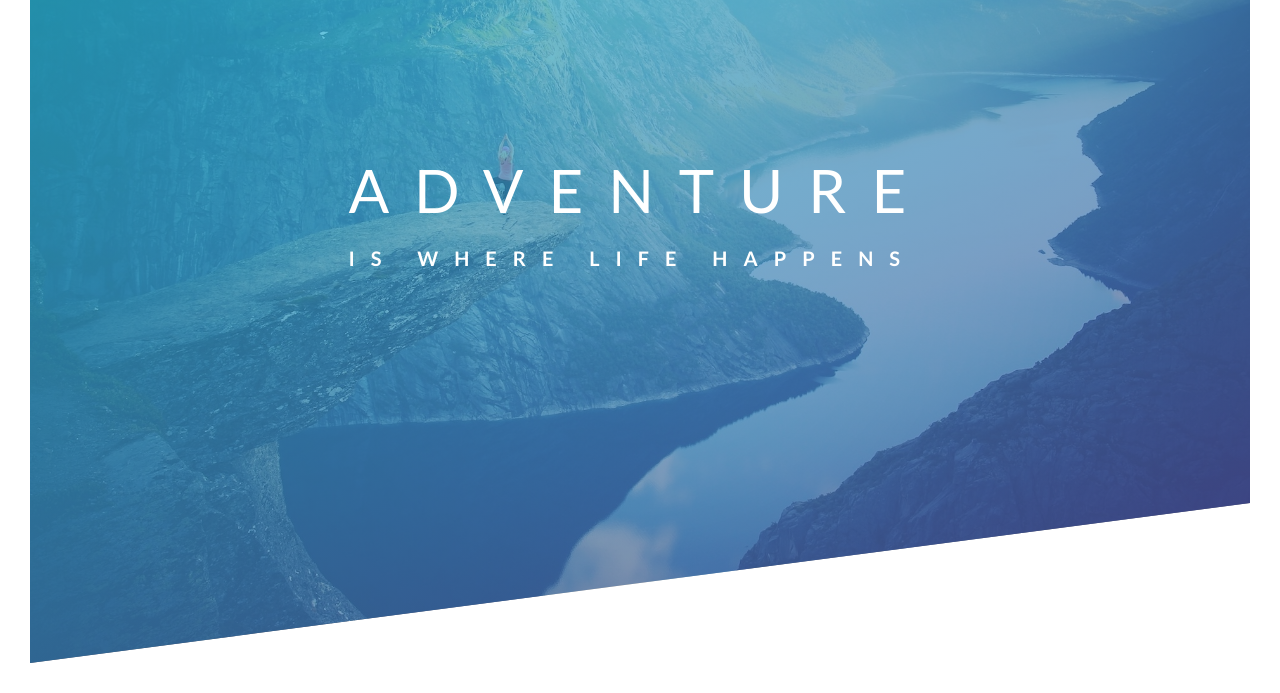
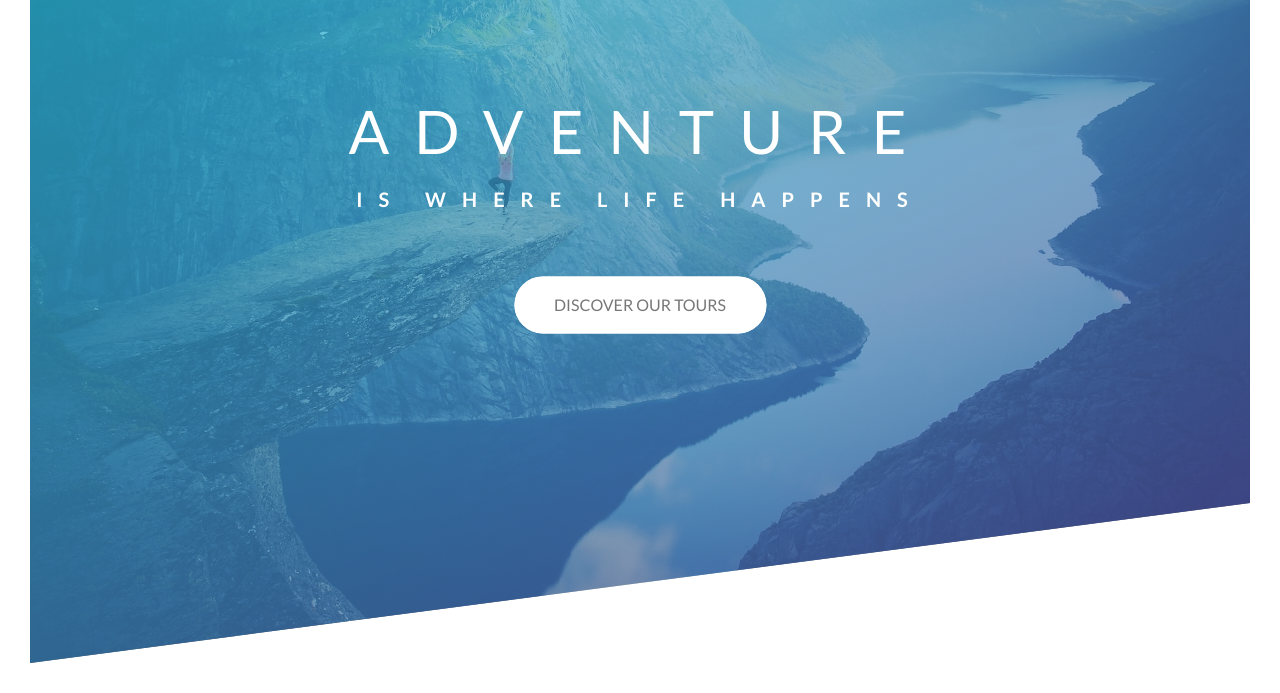
Before and after one commit to chrishargan/Voyager, a plain HTML site: page index.html in a window 1280 px wide. Shown: the part 127-820 px from the top of the page. Drawn offline with Linux system fonts and the light colour scheme.

Commit message:
added animations and buttons

```diff
--- a/css/style.css
+++ b/css/style.css
@@ -44,43 +44,130 @@ body {
 .logo {
     height: 35px;
 }
-.heading-primary{
+
+.heading-primary {
     color: #fff;
     text-transform: uppercase;
+    backface-visibility: hidden;
+    /*  stops the shaking at the end of animation */
+    margin-bottom: 60px;
 }
 
 .heading-primary-main {
-display: block;
+    display: block;
     font-size: 60px;
     font-weight: 400;
     letter-spacing: 25px;
-animation-name: growAndShrink;
-    animation-duration: 1s;
+    animation-name: growAndShrink;
+    animation-duration: 2s;
+    animation-timing-function: ease-out;
+
 }
 
 .heading-primary-sub {
-display: block;
+    display: block;
     font-size: 20px;
     font-weight: 700;
     letter-spacing: 16px;
+    animation: moveUp 1s ease-out;
 }
-.text-box{
+
+.text-box {
     position: absolute;
     top: 40%;
     left: 50%;
-    transform: translate(-50%,-50%);
+    transform: translate(-50%, -50%);
+    text-align: center;
 }
 
 @keyframes growAndShrink {
     0% {
-       opacity: 0;
+        opacity: 0;
         transform: scale(0.3);
     }
-    70%{
-        opacity: 0.3;
+    50% {
+        transform: scale(0.8);
+    }
+    70% {
         transform: scale(1.3);
+    }
+    100% {
+        opacity: 1;
+    }
+}
+
+@keyframes moveUp {
+    0% {
+        opacity: 0;
+        transform: translateY(100px);
+    }
+    80% {
+        transform: translateY(-10px);
+    }
+    100% {
+        opacity: 1;
+        transform: translate(0);
+    }
+}
+
+@keyframes moveInTop {
+    0%{
+      opacity: 0;
+        transform: translateY(30px);
     }
     100%{
         opacity: 1;
+        transform: translateY(0);
     }
 }
+
+/* stating two sizes on padding automatically dictates top&bottom for first and left&right second */
+.btn:link,
+.btn:visited {
+    text-transform: uppercase;
+    text-decoration: none;
+    padding: 15px 40px;
+    display: inline-block;
+    border-radius: 100px;
+    transition: all .2s;
+    position: relative;
+}
+.btn:hover {
+    transform: translateY(-3px);
+    box-shadow: 0 10px 20px rgba(0,0,0,.2);
+}
+.btn:active {
+   transform: translateY(-1px);
+    box-shadow: 0 5px 10px rgba(0,0,0,.2);
+}
+
+.btn-white {
+    background-color: #fff;
+    color: #777;
+}
+.btn::after{
+    content: "";
+    display: inline-block;
+    height: 100%;
+    width: 100%;
+    border-radius: 100px;
+    position: absolute;
+    top: 0;
+    left: 0;
+    z-index: -1;
+    transition: all .4s;
+
+}
+.btn-white::after {
+  background-color: #fff;
+}
+.btn:hover::after{
+    transform: scaleX(1.4) scaleY(1.6);
+    opacity: 0;
+}
+.btn-animated{
+    animation: moveInTop .5s ease-out .75s;
+    animation-fill-mode: backwards;
+    /* this automatically applies the settings of the 0% keyframes
+     before the animation starts */
+}
--- a/index.html
+++ b/index.html
@@ -22,6 +22,7 @@
             <span class="heading-primary-main">Adventure</span>
             <span class="heading-primary-sub">is where life happens</span>
         </h1>
+        <a href="#" class="btn btn-white btn-animated">Discover our tours</a>
     </div>
 
 </header>
```
